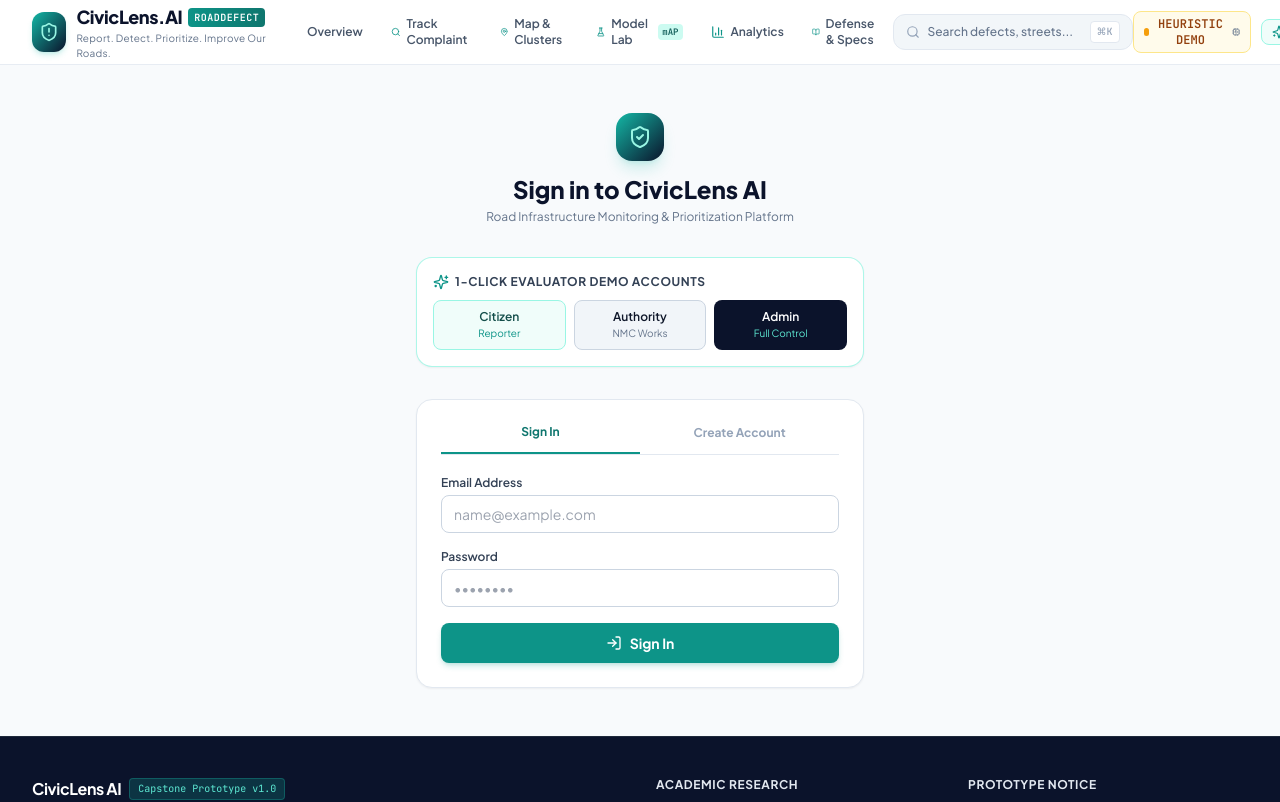
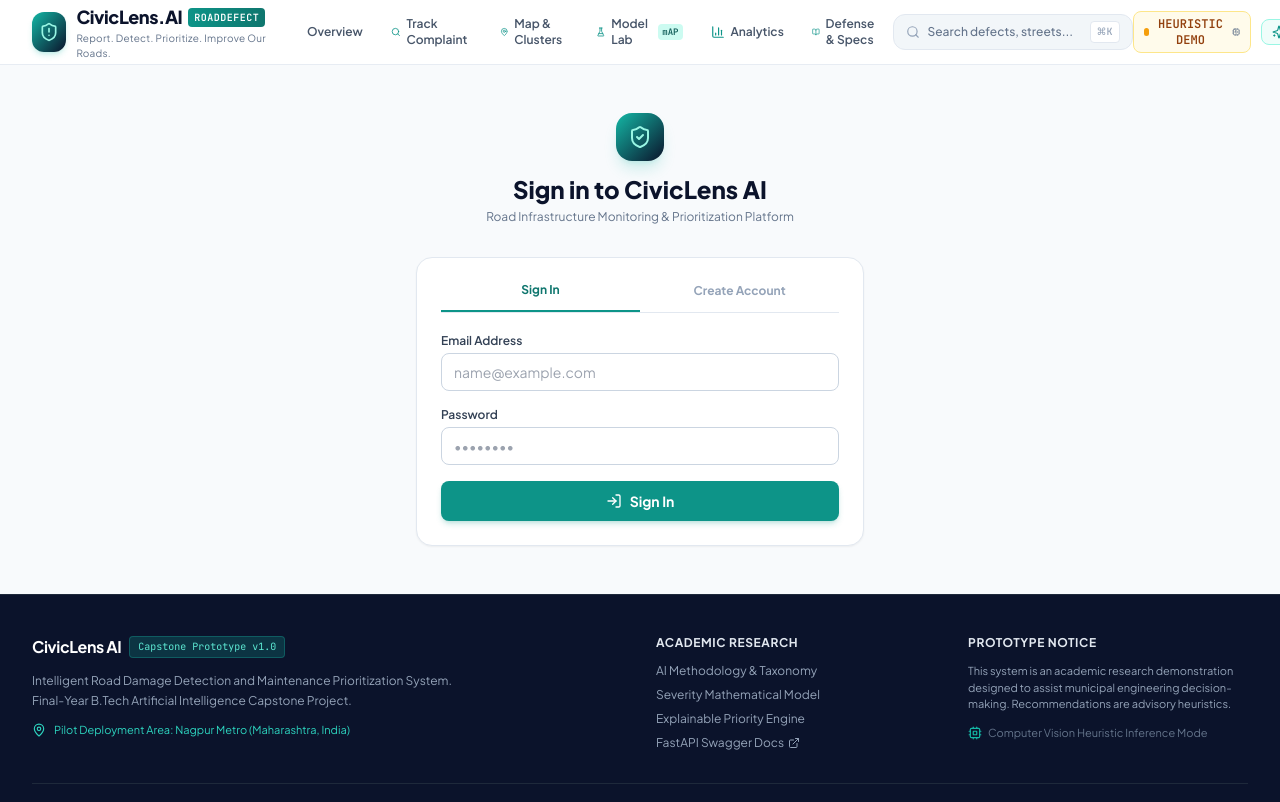
Before and after one commit to ayush0531/civiclens-ai, a React (Vite) app in the folder frontend/: page /auth in a window 1280 px wide. Shown: the top 802 px of the page. Built offline with nearby package versions, Linux system fonts and the light colour scheme; no server answers.

Commit message:
security: remove public shared demo login controls

```diff
--- a/frontend/src/pages/AuthPage.tsx
+++ b/frontend/src/pages/AuthPage.tsx
@@ -1,8 +1,7 @@
 import React, { useState } from 'react';
 import { useNavigate } from 'react-router-dom';
-import { ShieldCheck, LogIn, UserPlus, Sparkles, AlertCircle, ArrowRight } from 'lucide-react';
+import { ShieldCheck, LogIn, UserPlus, AlertCircle } from 'lucide-react';
 import { useAuth } from '../context/AuthContext';
-import { UserRole } from '../types';
 
 export const AuthPage: React.FC = () => {
   const { login, register, quickDemoLogin } = useAuth();
@@ -42,20 +41,7 @@ export const AuthPage: React.FC = () => {
     }
   };
 
-  const handleQuickDemo = async (demoRole: UserRole) => {
-    setError(null);
-    setSubmitting(true);
-    try {
-      await quickDemoLogin(demoRole);
-      if (demoRole === 'admin') navigate('/admin');
-      else if (demoRole === 'authority') navigate('/authority');
-      else navigate('/citizen');
-    } catch (err: any) {
-      setError(err.message || 'Demo login failed');
-    } finally {
-      setSubmitting(false);
-    }
-  };
+
 
   return (
     <div className="flex-1 flex items-center justify-center py-12 px-4 sm:px-6 lg:px-8 bg-slate-50">
@@ -72,43 +58,6 @@ export const AuthPage: React.FC = () => {
           <p className="mt-1 text-xs text-slate-500">
             Road Infrastructure Monitoring & Prioritization Platform
           </p>
-        </div>
-
-        {/* Demo Fast Login Cards (Evaluator presentation feature) */}
-        <div className="bg-white rounded-2xl p-4 border border-teal-200/80 shadow-sm">
-          <div className="flex items-center gap-1.5 mb-2.5">
-            <Sparkles className="w-4 h-4 text-teal-600" />
-            <span className="text-xs font-bold uppercase tracking-wider text-slate-700">1-Click Evaluator Demo Accounts</span>
-          </div>
-          <div className="grid grid-cols-3 gap-2">
-            <button
-              type="button"
-              onClick={() => handleQuickDemo('citizen')}
-              disabled={submitting}
-              className="px-2 py-2 text-center rounded-lg bg-teal-50 hover:bg-teal-100 border border-teal-200 text-teal-900 text-xs font-semibold transition-colors disabled:opacity-50"
-            >
-              Citizen
-              <span className="block text-[10px] text-teal-600 font-normal">Reporter</span>
-            </button>
-            <button
-              type="button"
-              onClick={() => handleQuickDemo('authority')}
-              disabled={submitting}
-              className="px-2 py-2 text-center rounded-lg bg-slate-100 hover:bg-slate-200 border border-slate-300 text-slate-900 text-xs font-semibold transition-colors disabled:opacity-50"
-            >
-              Authority
-              <span className="block text-[10px] text-slate-500 font-normal">NMC Works</span>
-            </button>
-            <button
-              type="button"
-              onClick={() => handleQuickDemo('admin')}
-              disabled={submitting}
-              className="px-2 py-2 text-center rounded-lg bg-navy-900 hover:bg-navy-800 text-white text-xs font-semibold transition-colors disabled:opacity-50"
-            >
-              Admin
-              <span className="block text-[10px] text-teal-300 font-normal">Full Control</span>
-            </button>
-          </div>
         </div>
 
         {/* Form Container */}
```
